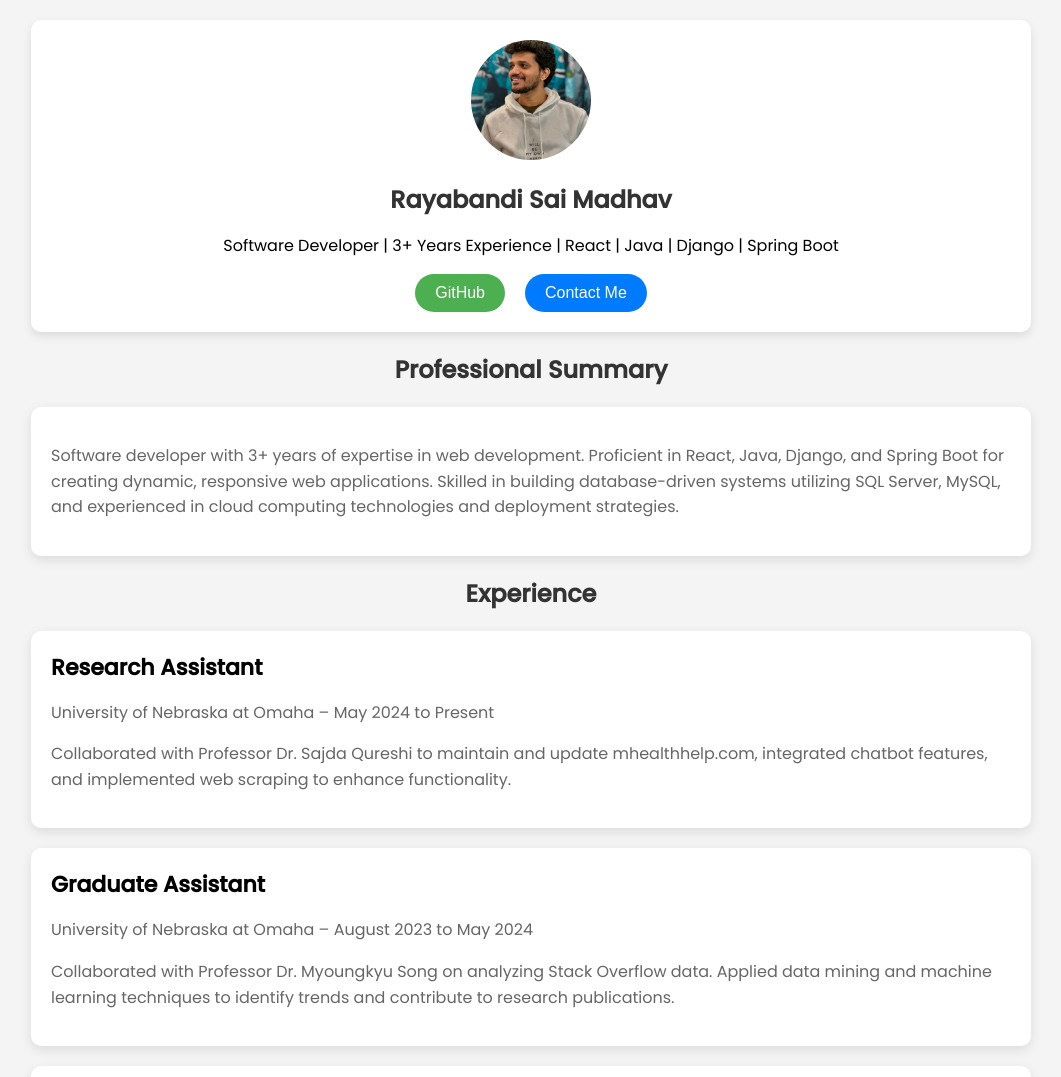
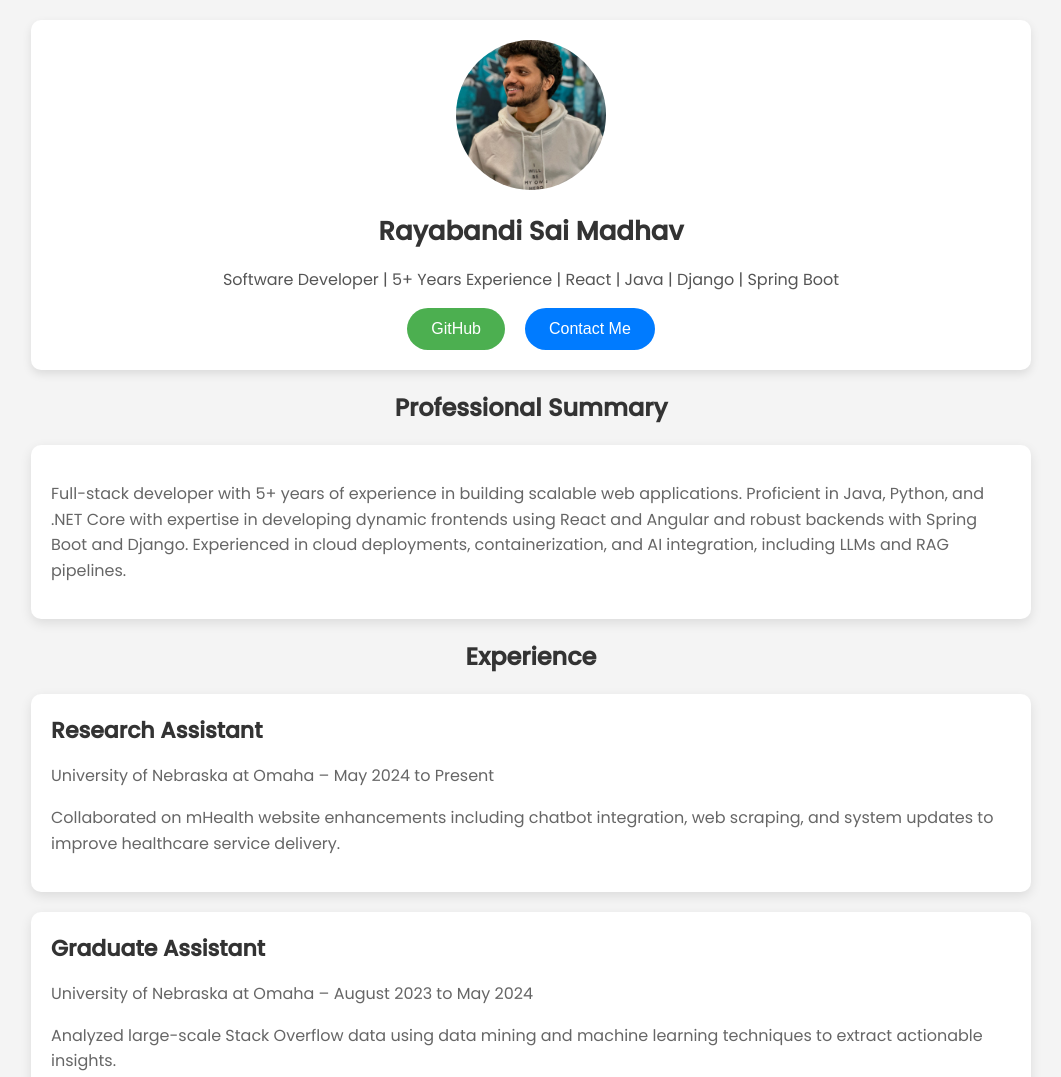
Before and after one commit to madhav3327/madhav3327.github.io, a plain HTML site: page index.html in a window 1280 px wide. Shown: the top 1077 px of the page, without its empty margins (109-1170 px from the left). Drawn offline with Linux system fonts and the light colour scheme.

Commit message:
Update index.html

```diff
--- a/index.html
+++ b/index.html
@@ -3,28 +3,27 @@
 <head>
   <meta charset="UTF-8">
   <meta name="viewport" content="width=device-width, initial-scale=1.0">
-  <title>Sai Madhav</title>
+  <title>Rayabandi Sai Madhav | Portfolio</title>
   <link href="https://fonts.googleapis.com/css2?family=Poppins:wght@300;400;500&display=swap" rel="stylesheet">
   <style>
+    /* Base Styles */
     body {
       font-family: 'Poppins', sans-serif;
       background-color: #f4f4f4;
       margin: 0;
       padding: 0;
     }
-
-
     .container {
       max-width: 1000px;
       margin: auto;
       padding: 20px;
     }
-
     h1, h2 {
       text-align: center;
       color: #333;
+      margin-bottom: 20px;
     }
-
+    /* Profile Card */
     .profile-card {
       background: #fff;
       padding: 20px;
@@ -32,79 +31,90 @@
       border-radius: 10px;
       text-align: center;
       margin-bottom: 20px;
+      opacity: 0;
+      transform: translateY(20px);
+      transition: opacity 0.6s ease-out, transform 0.6s ease-out;
     }
-
+    .profile-card.fade-in {
+      opacity: 1;
+      transform: translateY(0);
+    }
     .profile-card img {
       border-radius: 50%;
-      width: 120px;
-      height: 120px;
+      width: 150px;
+      height: 150px;
       object-fit: cover;
     }
-
     .profile-card h2 {
-      font-size: 24px;
+      font-size: 26px;
       margin: 15px 0;
     }
-
+    .profile-card p {
+      font-size: 16px;
+      color: #555;
+    }
     .buttons {
       display: flex;
       justify-content: center;
       gap: 20px;
+      margin-top: 15px;
     }
-
     .btn {
-      padding: 10px 20px;
+      padding: 12px 24px;
       border-radius: 30px;
       border: none;
       cursor: pointer;
       font-size: 16px;
       transition: background 0.3s ease;
     }
-
     .btn-primary {
       background: #4CAF50;
       color: white;
     }
-
     .btn-primary:hover {
       background: #45a049;
     }
-
     .btn-secondary {
       background: #007BFF;
       color: white;
     }
-
     .btn-secondary:hover {
       background: #0069d9;
     }
-
+    /* Card Styles */
     .card {
       background-color: #fff;
       border-radius: 10px;
       box-shadow: 0px 4px 12px rgba(0, 0, 0, 0.1);
       padding: 20px;
       margin-bottom: 20px;
+      opacity: 0;
+      transform: translateY(20px);
+      transition: opacity 0.6s ease-out, transform 0.6s ease-out;
     }
-
+    .card.fade-in {
+      opacity: 1;
+      transform: translateY(0);
+    }
     .card h3 {
       margin: 0 0 10px 0;
       font-size: 22px;
+      color: #333;
     }
-
     .card p {
       font-size: 16px;
       line-height: 1.6;
       color: #666;
     }
-
+    /* Footer */
     footer {
       text-align: center;
       padding: 20px;
       background-color: #333;
       color: #fff;
+      margin-top: 40px;
     }
-
+    /* Responsive */
     @media (max-width: 768px) {
       .buttons {
         flex-direction: column;
@@ -115,10 +125,11 @@
 </head>
 <body>
   <div class="container">
+    <!-- Profile Section -->
     <div class="profile-card">
       <img src="./myprofile.jpeg" alt="Your Photo">
       <h2>Rayabandi Sai Madhav</h2>
-      <p>Software Developer | 3+ Years Experience | React | Java | Django | Spring Boot</p>
+      <p>Software Developer | 5+ Years Experience | React | Java | Django | Spring Boot</p>
       <div class="buttons">
         <a href="https://github.com/madhav3327" target="_blank">
           <button class="btn btn-primary">GitHub</button>
@@ -129,72 +140,100 @@
       </div>
     </div>
 
+    <!-- Professional Summary -->
     <h2>Professional Summary</h2>
-
     <div class="card">
-      <p>Software developer with 3+ years of expertise in web development. Proficient in React, Java, Django, and Spring Boot for creating dynamic, responsive web applications. Skilled in building database-driven systems utilizing SQL Server, MySQL, and experienced in cloud computing technologies and deployment strategies.</p>
+      <p>
+        Full-stack developer with 5+ years of experience in building scalable web applications. Proficient in Java, Python, and .NET Core with expertise in developing dynamic frontends using React and Angular and robust backends with Spring Boot and Django. Experienced in cloud deployments, containerization, and AI integration, including LLMs and RAG pipelines.
+      </p>
     </div>
 
+    <!-- Experience Section -->
     <h2>Experience</h2>
-
     <div class="card">
       <h3>Research Assistant</h3>
       <p>University of Nebraska at Omaha – May 2024 to Present</p>
-      <p>Collaborated with Professor Dr. Sajda Qureshi to maintain and update mhealthhelp.com, integrated chatbot features, and implemented web scraping to enhance functionality.</p>
+      <p>
+        Collaborated on mHealth website enhancements including chatbot integration, web scraping, and system updates to improve healthcare service delivery.
+      </p>
     </div>
-
     <div class="card">
       <h3>Graduate Assistant</h3>
       <p>University of Nebraska at Omaha – August 2023 to May 2024</p>
-      <p>Collaborated with Professor Dr. Myoungkyu Song on analyzing Stack Overflow data. Applied data mining and machine learning techniques to identify trends and contribute to research publications.</p>
+      <p>
+        Analyzed large-scale Stack Overflow data using data mining and machine learning techniques to extract actionable insights.
+      </p>
     </div>
-
     <div class="card">
       <h3>Systems Engineer</h3>
       <p>Infosys, Hyderabad – January 2021 to June 2022</p>
-      <p>Developed interactive web applications using Java, React.js, and Spring Boot. Created "Wanderlust," a travel app for tourists to find destinations and plan trips effectively.</p>
+      <p>
+        Developed interactive web applications using Java, React.js, and Spring Boot. Contributed to the "Wanderlust" travel app by optimizing UI, backend services, and deployment workflows.
+      </p>
     </div>
 
+    <!-- Skills Section -->
     <h2>Skills</h2>
-
     <div class="card">
       <h3>Technical Skills</h3>
-      <p><Strong>Programming Languages:</Strong> JavaScript, TypeScript, C#, Java, Python</p>
-      <p><Strong>Web Development:</Strong> React, Angular, Bootstrap, Tailwind, HTML, CSS</p>
-      <p><Strong>Back End Frameworks:</Strong> Spring Boot, Django</p>
-      <p><Strong>Database: </Strong>SQL Server, MySQL, MongoDB</p>
-      <p><Strong>Cloud Computing:</Strong> AWS, Sagemaker, Bedrock Foundational models</p>
+      <p><strong>Programming Languages:</strong> Java, Python, C#, JavaScript, TypeScript</p>
+      <p><strong>Web Development:</strong> React, Angular, Bootstrap, Tailwind, HTML, CSS</p>
+      <p><strong>Back End Frameworks:</strong> Spring Boot, Django</p>
+      <p><strong>Database:</strong> SQL Server, MySQL, MongoDB</p>
+      <p><strong>Cloud:</strong> AWS (EC2, S3, CodePipeline, SageMaker, Bedrock), Azure</p>
     </div>
 
+    <!-- Education Section -->
     <h2>Education</h2>
-
     <div class="card">
       <h3>University of Nebraska, Masters in Computer Science</h3>
       <p>January 2023 - December 2024, Nebraska</p>
       <p>CGPA: 3.8/4.0</p>
     </div>
-
     <div class="card">
       <h3>Jawaharlal Nehru Technological University, Bachelors in Computer Science</h3>
       <p>August 2016 - September 2020, Hyderabad</p>
       <p>CGPA: 7.8/10</p>
     </div>
 
+    <!-- Projects Section -->
     <h2>Projects</h2>
-
     <div class="card">
       <h3>Question Understanding Web App</h3>
-      <p>Developed a Django-based application to aid student comprehension using natural language processing techniques.</p>
+      <p>
+        Django-based application that leverages NLP to parse and understand physics questions, mapping them to relevant formulas and explanations.
+      </p>
     </div>
-
     <div class="card">
       <h3>Weather Forecasting</h3>
-      <p>Applied Linear Regression to forecast weather conditions using historical data, demonstrating machine learning proficiency.</p>
+      <p>
+        Spring Boot project that uses historical weather data and linear regression to predict temperature, humidity, and rainfall.
+      </p>
     </div>
   </div>
 
   <footer>
     &copy; 2024 Rayabandi Sai Madhav | All Rights Reserved
   </footer>
+
+  <!-- JavaScript for Animation -->
+  <script>
+    // Intersection Observer to add fade-in effect on scroll
+    const observerOptions = {
+      threshold: 0.1
+    };
+    const observerCallback = (entries, observer) => {
+      entries.forEach(entry => {
+        if (entry.isIntersecting) {
+          entry.target.classList.add('fade-in');
+          observer.unobserve(entry.target);
+        }
+      });
+    };
+    const observer = new IntersectionObserver(observerCallback, observerOptions);
+    document.querySelectorAll('.profile-card, .card').forEach(element => {
+      observer.observe(element);
+    });
+  </script>
 </body>
 </html>
```
